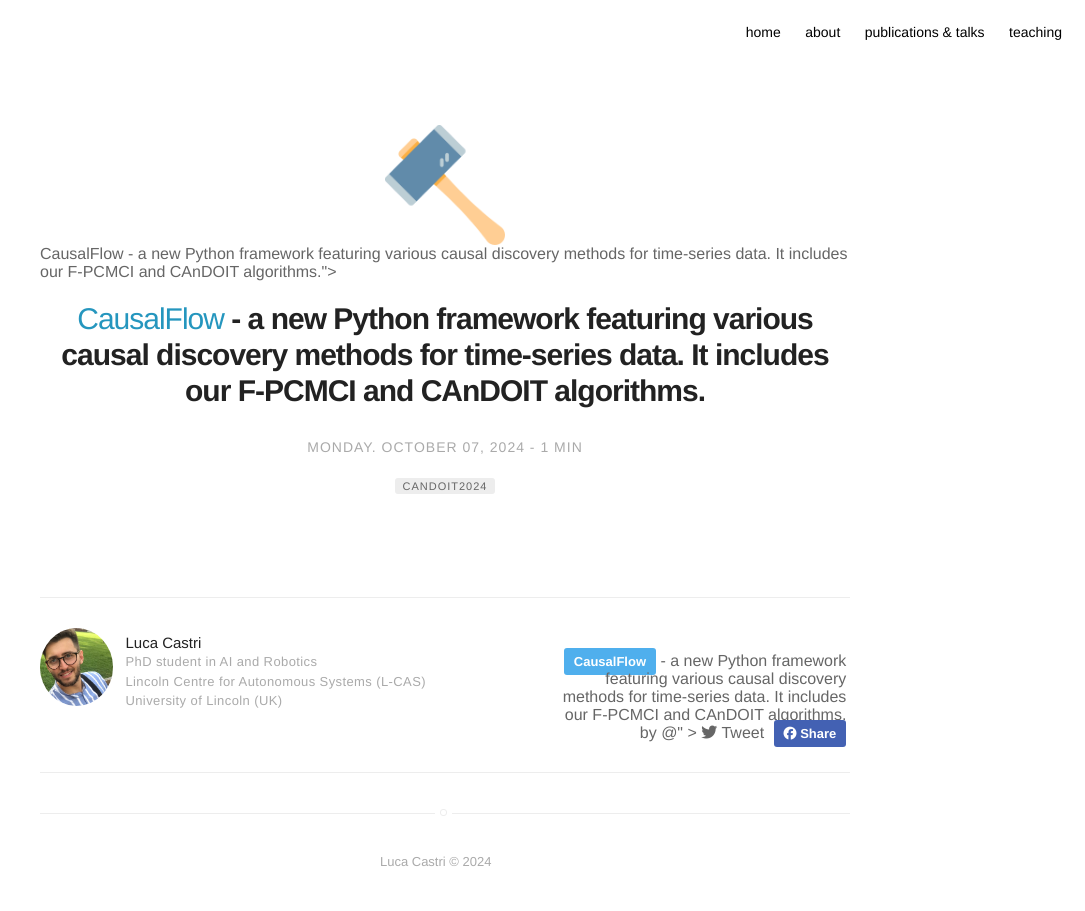
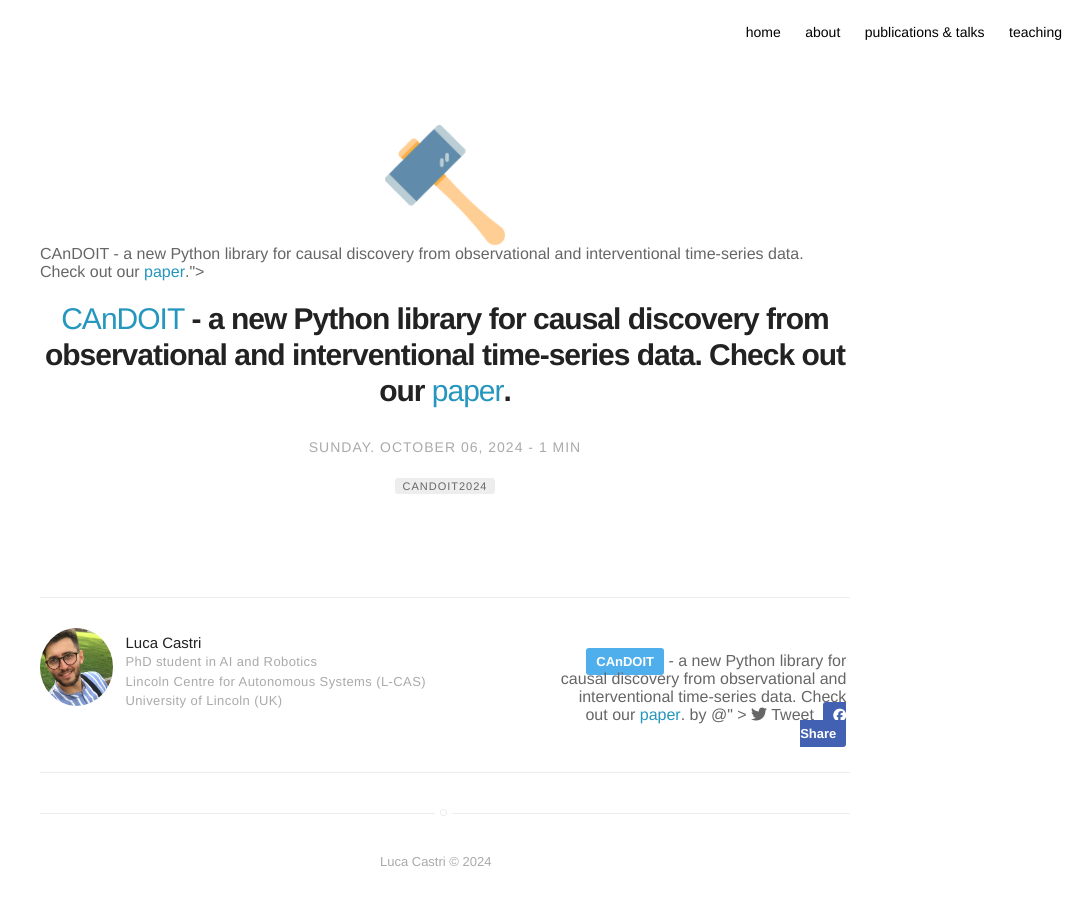
Before and after one commit to lcastri/lcastri.github.io, a Jekyll site: the page built from _posts/2023-04-11-CAnDOIT.markdown, in a window 1280 px wide. Shown: the whole page, without its empty margins (195-1280 px from the left). Built offline with Jekyll 4.4.1, drawn with Linux system fonts in a browser that asks for light colours; nearby versions of some CDN libraries.

Commit message:
post modified

```diff
--- a/_posts/2023-04-11-CAnDOIT.markdown
+++ b/_posts/2023-04-11-CAnDOIT.markdown
@@ -1,7 +1,7 @@
 ---
-title: <a class="ext_link" href="https://lcastri.github.io/causalflow">CausalFlow</a> - a new Python framework featuring various causal discovery methods for time-series data. It includes our F-PCMCI and CAnDOIT algorithms.
+title: <a class="ext_link" href="https://github.com/lcastri/causalflow">CAnDOIT</a> - a new Python library for causal discovery from observational and interventional time-series data. Check out our <a class="ext_link" href="https://arxiv.org/abs/2410.02844">paper</a>.
 layout: post
-date: 2024-10-07
+date: 2024-10-06
 tag: candoit2024
 image: https://lcastri.github.io/assets/images/candoit.png
 headerImage: true
--- a/_posts/2023-04-11-CausalFlow.markdown
+++ b/_posts/2023-04-11-CausalFlow.markdown
@@ -1,5 +1,5 @@
 ---
-title: <a class="ext_link" href="https://github.com/lcastri/causalflow">CausalFlow</a> - a new Python library for causal discovery from observational and interventional time-series data.
+title: <a class="ext_link" href="https://lcastri.github.io/causalflow">CausalFlow</a> - a new Python framework featuring various causal discovery methods for time-series data. It includes our F-PCMCI and CAnDOIT algorithms.
 layout: post
 date: 2024-10-07
 tag: causalflow2024
--- a/_posts/2023-04-11-F-PCMCI.markdown
+++ b/_posts/2023-04-11-F-PCMCI.markdown
@@ -1,5 +1,5 @@
 ---
-title: <a class="ext_link" href="https://github.com/lcastri/fpcmci">F-PCMCI</a> - a new python library for fast and accurate causal discovery.
+title: <a class="ext_link" href="https://github.com/lcastri/fpcmci">F-PCMCI</a> - a new Python library for fast and accurate causal discovery. Paper available <a class="ext_link" href="https://proceedings.mlr.press/v213/castri23a/castri23a.pdf">here</a>.
 layout: post
 date: 2023-04-11
 tag: fpcmci2023
```
